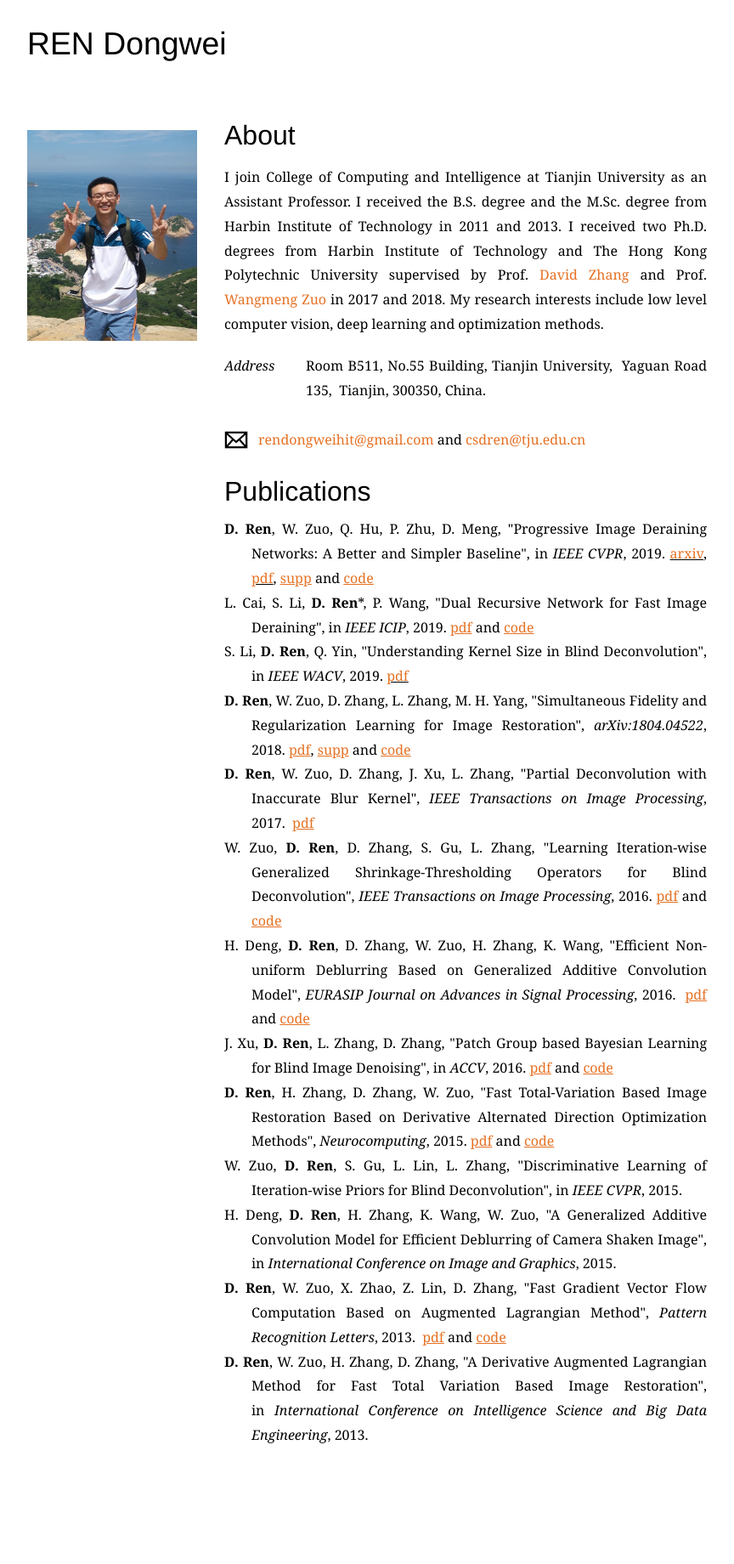
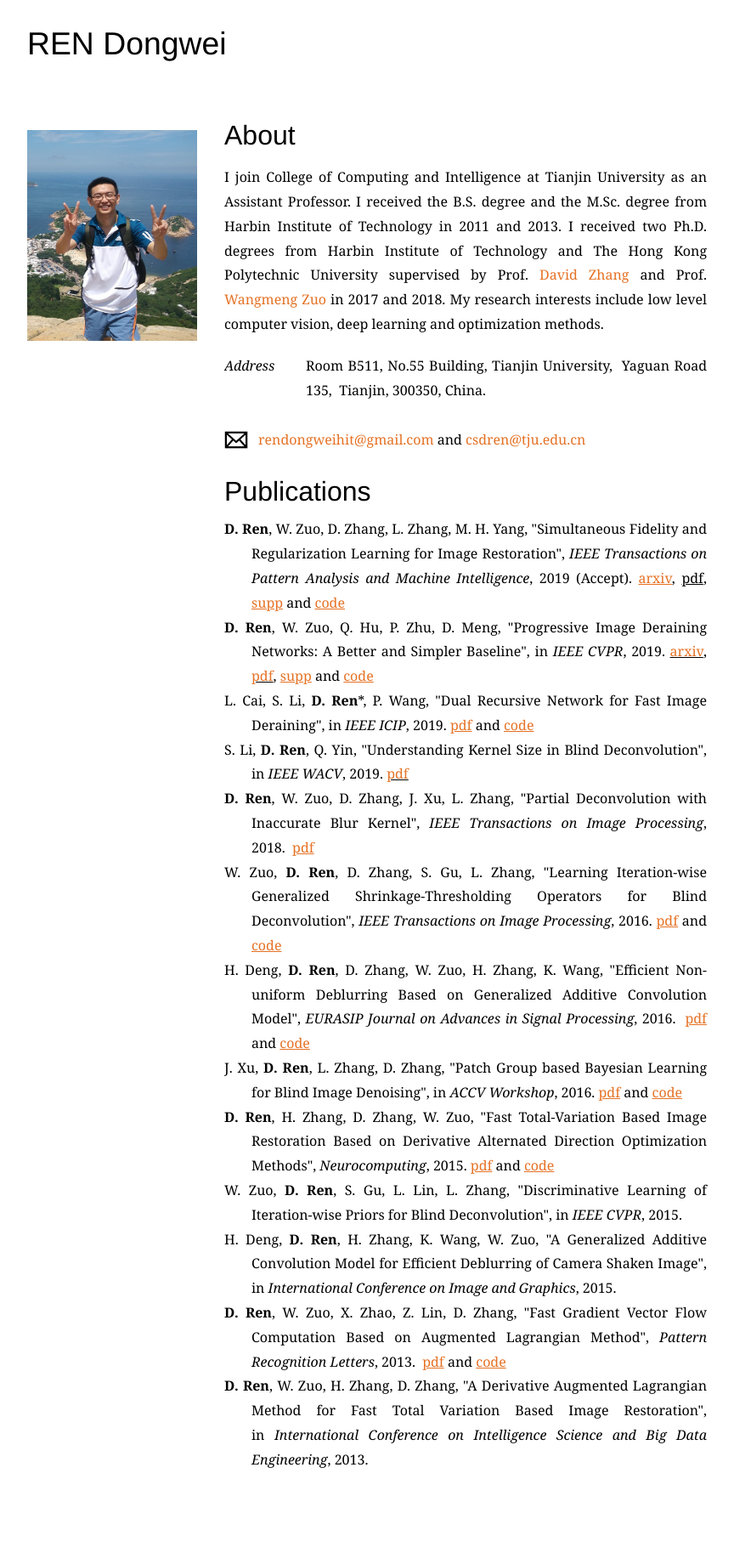
Before and after one commit to csdwren/csdwren.github.io, a Jekyll site: the page built from index.html, in a window 1280 px wide. Shown: the whole page at 85% size, without its empty margins (208-1072 px from the left). Built offline with Jekyll 4.4.1, drawn with Linux system fonts in a browser that asks for light colours; some web fonts are replaced; before the commit the page ends 1812 px from its top, so only the background shows below that.

Commit message:
Update index.html

```diff
--- a/index.html
+++ b/index.html
@@ -17,6 +17,9 @@
       <p><a href="mailto:rendongweihit@gmail.com" id="email">rendongweihit@gmail.com</a> and <a href="mailto:csdren@tju.edu.cn" id="email2">csdren@tju.edu.cn</a>      </p>
       <h3>Publications</h3>
       <ul class="cv">
+         <li>
+          <div align="justify"><strong>D. Ren</strong>, W. Zuo, D. Zhang, L. Zhang, M. H. Yang, &quot;Simultaneous Fidelity and Regularization Learning for Image Restoration&quot;</a>,  <em>IEEE Transactions on Pattern Analysis and Machine Intelligence</em>, 2019 (Accept). <a href="https://arxiv.org/abs/1804.04522"><u>arxiv</u></a>, <u>pdf</u>, <a href="papers/sfarl_supp.pdf"><u>supp</u></a> and <a href="https://github.com/csdwren/sfarl"><u>code</u></a></div>
+</li>
         <li>
           <div align="justify"><strong>D. Ren</strong>, W. Zuo, Q. Hu, P. Zhu, D. Meng, &quot;Progressive Image Deraining Networks: A Better and Simpler Baseline</a>&quot;, in <em>IEEE CVPR</em>, 2019. <u><a href="https://arxiv.org/abs/1901.09221">arxiv</a></u>, <u><a href="papers/PReNet_cvpr_camera.pdf">pdf</a></u>, <a href="papers/PReNet_supp.pdf"><u>supp</u></a> and <a href="https://github.com/csdwren/PReNet"><u>code</u></a></div>
         </li>
@@ -27,10 +30,7 @@
           <div align="justify"> S. Li, <strong>D. Ren</strong>, Q. Yin, &quot;Understanding Kernel Size in Blind Deconvolution&quot;</a>, in <em>IEEE WACV</em>, 2019. <u><a href="papers/Understanding Kernel Size in Blind Deconvolution.pdf">pdf</a></u></div>
         </li>
         <li>
-          <div align="justify"><strong>D. Ren</strong>, W. Zuo, D. Zhang, L. Zhang, M. H. Yang, &quot;Simultaneous Fidelity and Regularization Learning for Image Restoration&quot;</a>,  <em>arXiv:1804.04522</em>, 2018. <a href="https://arxiv.org/abs/1804.04522"><u>pdf</u></a>, <a href="papers/sfarl_supp.pdf"><u>supp</u></a> and <a href="https://github.com/csdwren/sfarl"><u>code</u></a></div>
-</li>
-        <li>
-          <div align="justify"><strong>D. Ren</strong>, W. Zuo, D. Zhang, J. Xu, L. Zhang, &quot;Partial Deconvolution with Inaccurate Blur Kernel&quot;, <em>IEEE Transactions on  Image Processing</em>, 2017. &nbsp;<a href="papers/Partial Deconvo_TIP.pdf"><u>pdf</u></a>
+          <div align="justify"><strong>D. Ren</strong>, W. Zuo, D. Zhang, J. Xu, L. Zhang, &quot;Partial Deconvolution with Inaccurate Blur Kernel&quot;, <em>IEEE Transactions on  Image Processing</em>, 2018. &nbsp;<a href="papers/Partial Deconvo_TIP.pdf"><u>pdf</u></a>
           </div>
 </li>
               <li>
@@ -41,7 +41,7 @@
                 <a href="papers/GAC_journal_v5.pdf"><u>pdf</u></a> and <a href="https://github.com/FlightlessNora/GAC_code_CGWS"><u>code</u></a></div>
 </li>
               <li>
-                <div align="justify">J. Xu, <strong>D. Ren</strong>, L. Zhang, D. Zhang, &quot;Patch Group based Bayesian Learning for Blind Image Denoising&quot;, in <em>ACCV</em>, 2016. <a href="http://www4.comp.polyu.edu.hk/~csjunxu/paper/PGBL_BID.pdf"><u>pdf</u></a> and <a href="http://www4.comp.polyu.edu.hk/~csjunxu/code/PGBL_BID.zip"><u>code</u></a></div>
+                <div align="justify">J. Xu, <strong>D. Ren</strong>, L. Zhang, D. Zhang, &quot;Patch Group based Bayesian Learning for Blind Image Denoising&quot;, in <em>ACCV Workshop</em>, 2016. <a href="http://www4.comp.polyu.edu.hk/~csjunxu/paper/PGBL_BID.pdf"><u>pdf</u></a> and <a href="http://www4.comp.polyu.edu.hk/~csjunxu/code/PGBL_BID.zip"><u>code</u></a></div>
 </li>
               <li>
                 <div align="justify"><strong>D. Ren</strong>, H. Zhang, D. Zhang, W. Zuo, &quot;Fast Total-Variation Based Image Restoration Based on Derivative Alternated Direction Optimization Methods&quot;, <em>Neurocomputing</em>, 2015.&nbsp;<a href="papers/d_admm_neuro.pdf"><u>pdf</u></a> and <a href="https://github.com/csdwren/D-ADMM-code"><u>code</u></a>&nbsp;
```
